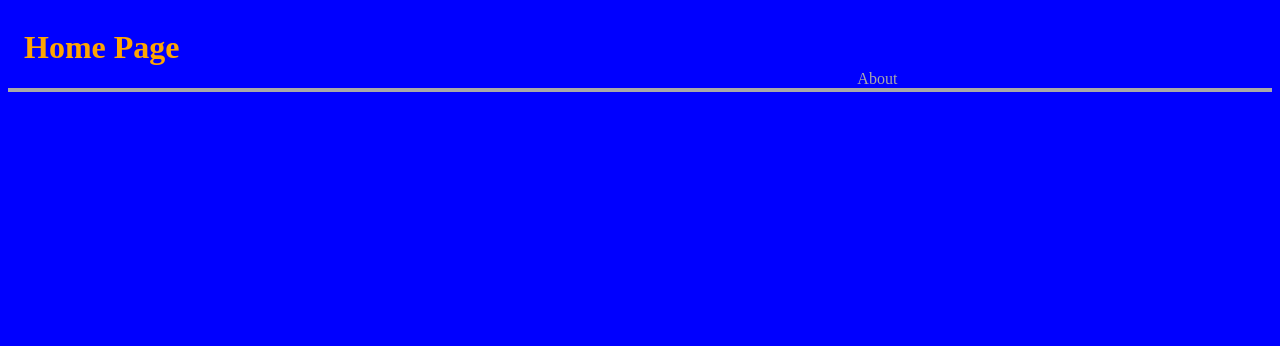
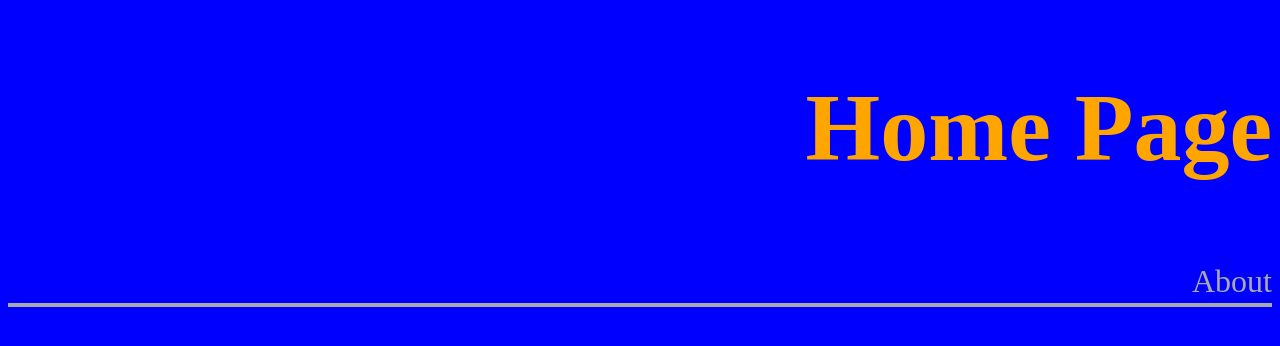
Before and after one commit to TheMoonMoth/git-collab-2, a plain HTML site: page app/index.html in a window 1280 px wide. Drawn offline with Linux system fonts and the light colour scheme.

Commit message:
Task 6 in progress

```diff
--- a/app/assets/styles.css
+++ b/app/assets/styles.css
@@ -1,23 +1,23 @@
 header {
-  display: grid;
-  grid-template-columns: repeat(6, 1fr);
-  grid-gap: 10px;
-  align-items: end;
+  display: flex;
+  flex-direction: column;
+  justify-content: center;
+  align-items: flex-end;
+  color: hsl(0, 0%, 70%);
   border-bottom: .3rem solid darkgrey;
+  font-size: 3rem;
 }
 
 h1 {
-  grid-column: 1/span 2;
   margin-left: 1rem;
   color: orange;
 }
 
 nav {
-  grid-column: 5/ span 2;
 }
 
 nav a {
   text-decoration: none;
   color: darkgrey;
-  font-size:
+  font-size: 2rem;
 }
```
Also changed, not shown: 1 other file.
